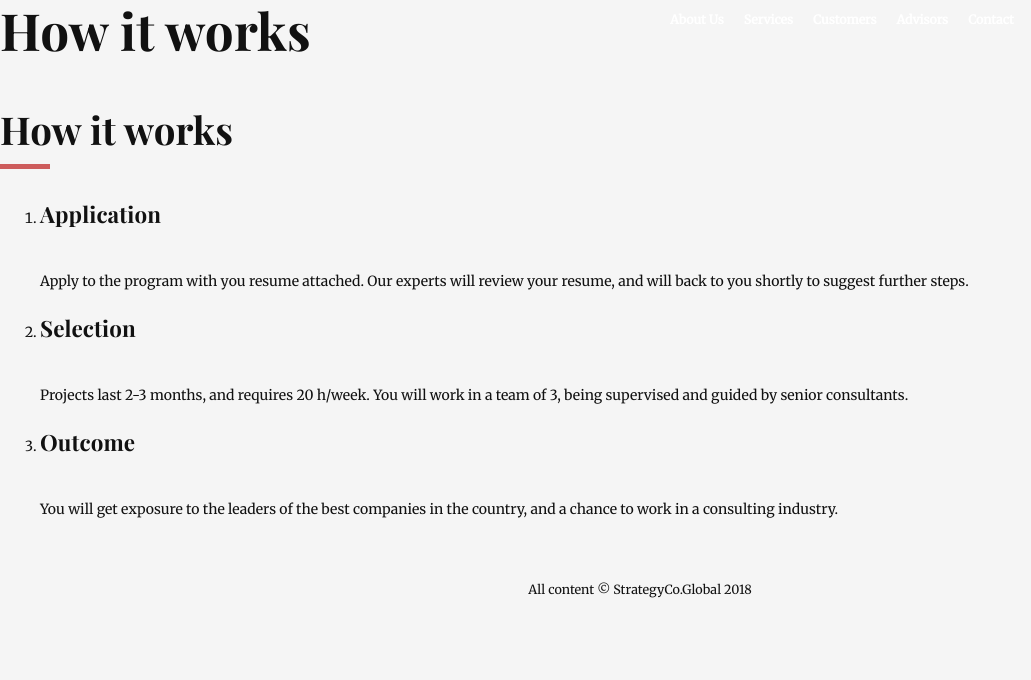
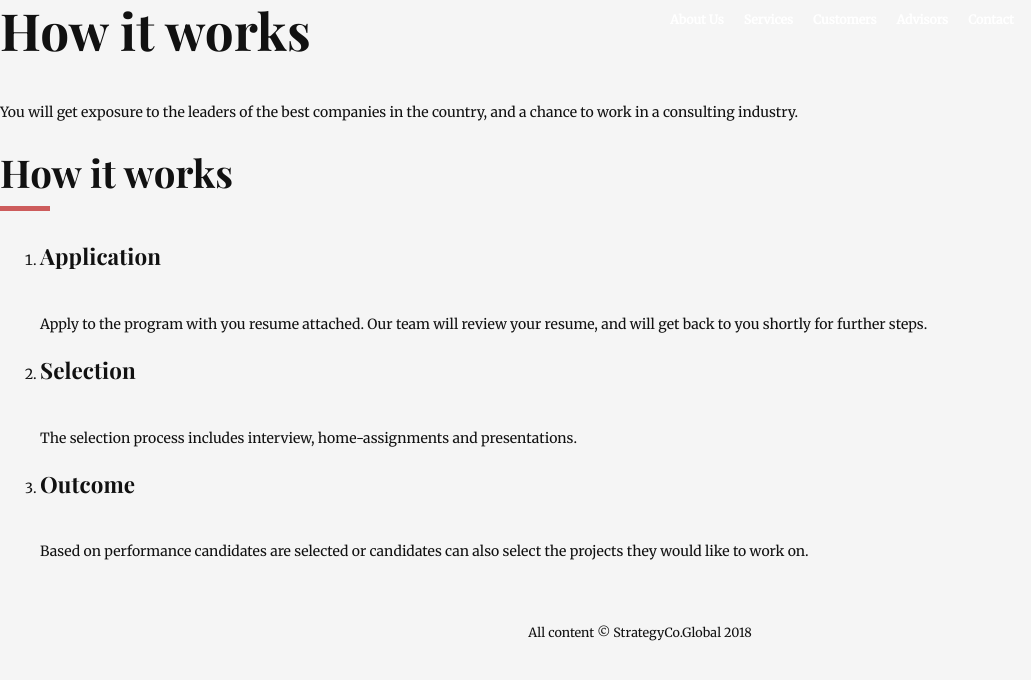
Before and after one commit to rahulabhi/rahulabhi.github.io, a Jekyll site: the page built from _sections/13-leap-how-it-works.md, in a window 1280 px wide. Shown: the top 680 px of the page, without its empty margins (0-1031 px from the left). Built offline with Jekyll 4.4.1, drawn with Linux system fonts in a browser that asks for light colours; comment, search, counter and statistics services are not loaded.

Commit message:
Update 13-leap-how-it-works.md

```diff
--- a/_sections/13-leap-how-it-works.md
+++ b/_sections/13-leap-how-it-works.md
@@ -4,14 +4,15 @@ title: How it works
 leap-id: how-it-works
 permalink: /leap-how-it-works/
 ---
+You will get exposure to the leaders of the best companies in the country, and a chance to work in a consulting industry.
 
 ## How it works
 
 1.  ###### Application
-    Apply to the program with you resume attached. Our experts will review your resume, and will back to you shortly to suggest further steps.
+    Apply to the program with you resume attached. Our team will review your resume, and will get back to you shortly for further steps.
 
 2.  ###### Selection
-    Projects last 2-3 months, and requires 20 h/week. You will work in a team of 3, being supervised and guided by senior consultants.
+    The selection process includes interview, home-assignments and presentations.
 
 3.  ###### Outcome
-    You will get exposure to the leaders of the best companies in the country, and a chance to work in a consulting industry.
+    Based on performance candidates are selected or candidates can also select the projects they would like to work on.
```
